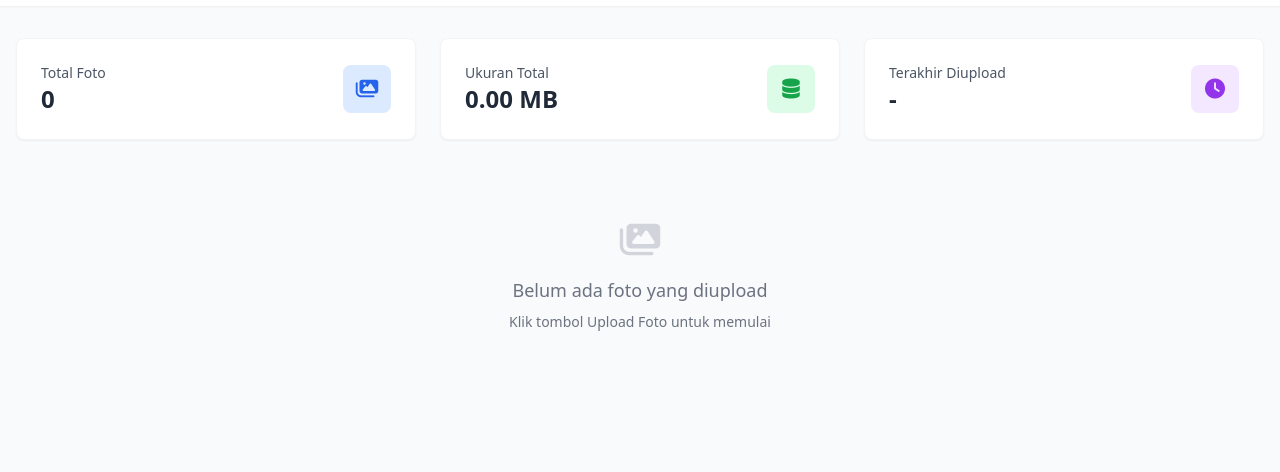
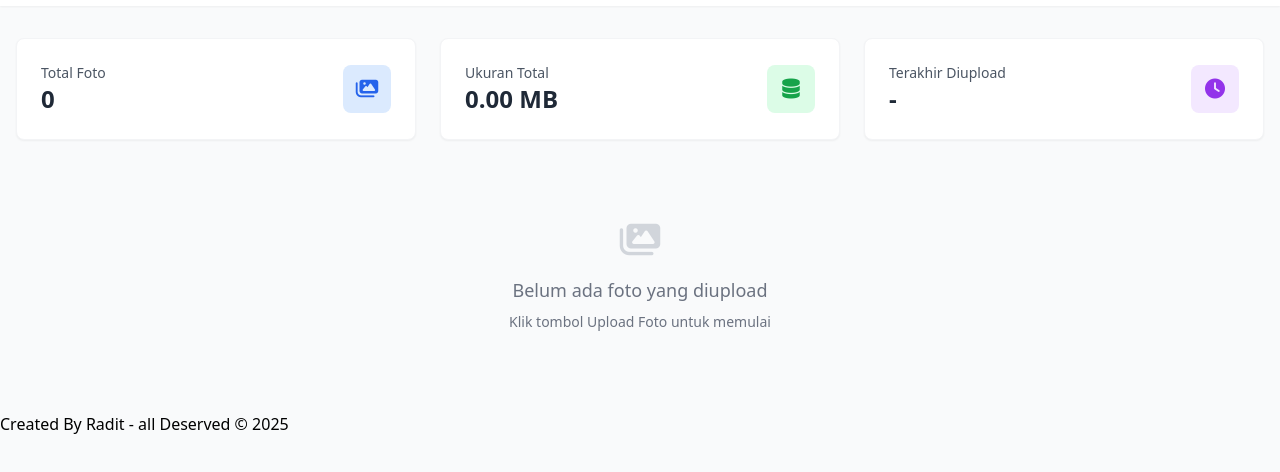
Before and after one commit to Meon-XD/TBH, a plain HTML site: page index.html in a window 1280 px wide. Shown: the part 82-554 px from the top of the page. Drawn offline with nearby package versions, Linux system fonts and the light colour scheme.

Commit message:
Update index.html

```diff
--- a/index.html
+++ b/index.html
@@ -255,6 +255,10 @@
             </div>
         </div>
     </div>
+
+    <footer>
+        <h2> Created By Radit - all Deserved &copy 2025</h2>
+    </footer>
 
     <!-- Toast Container -->
     <div class="toast" id="toast"></div>
```
